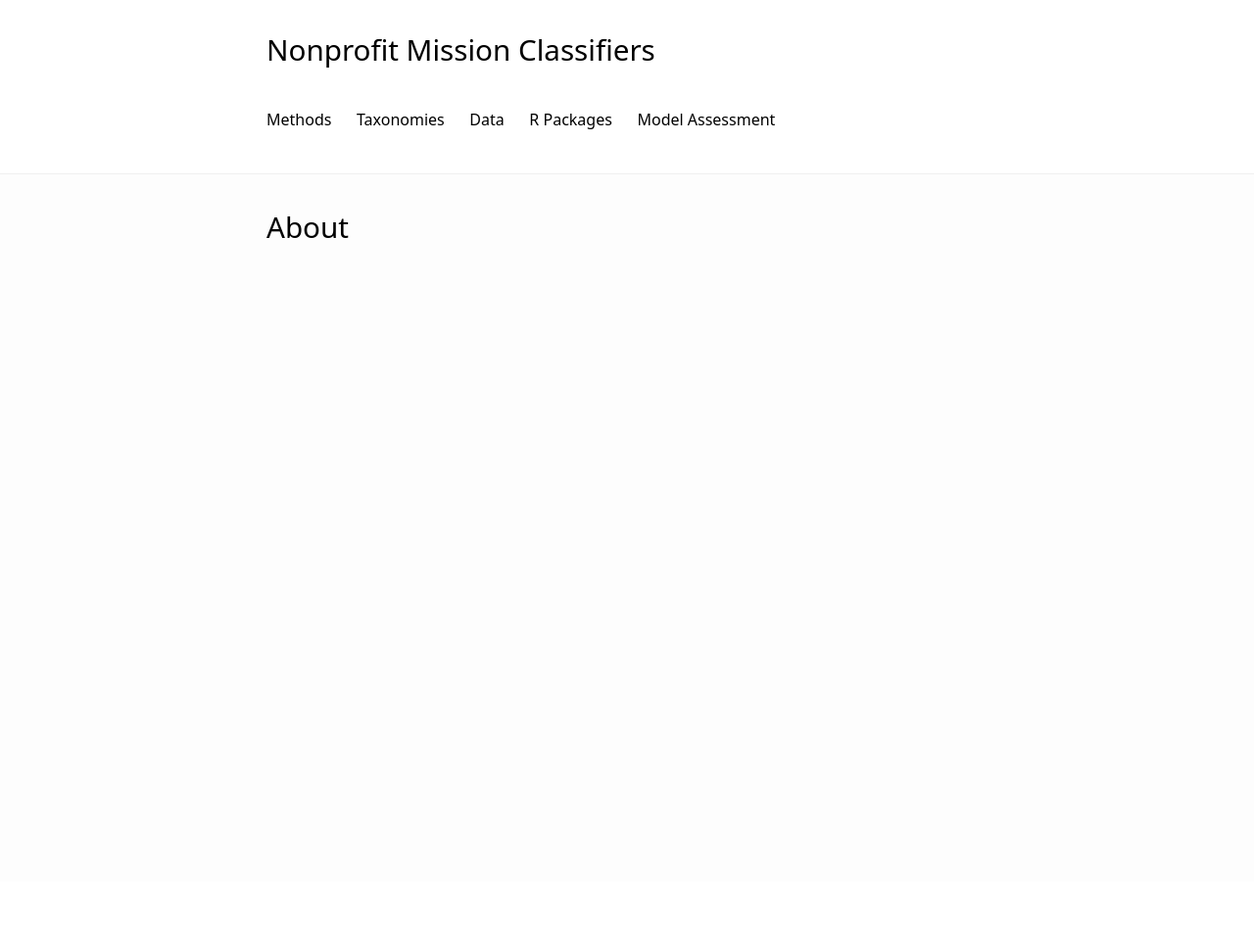
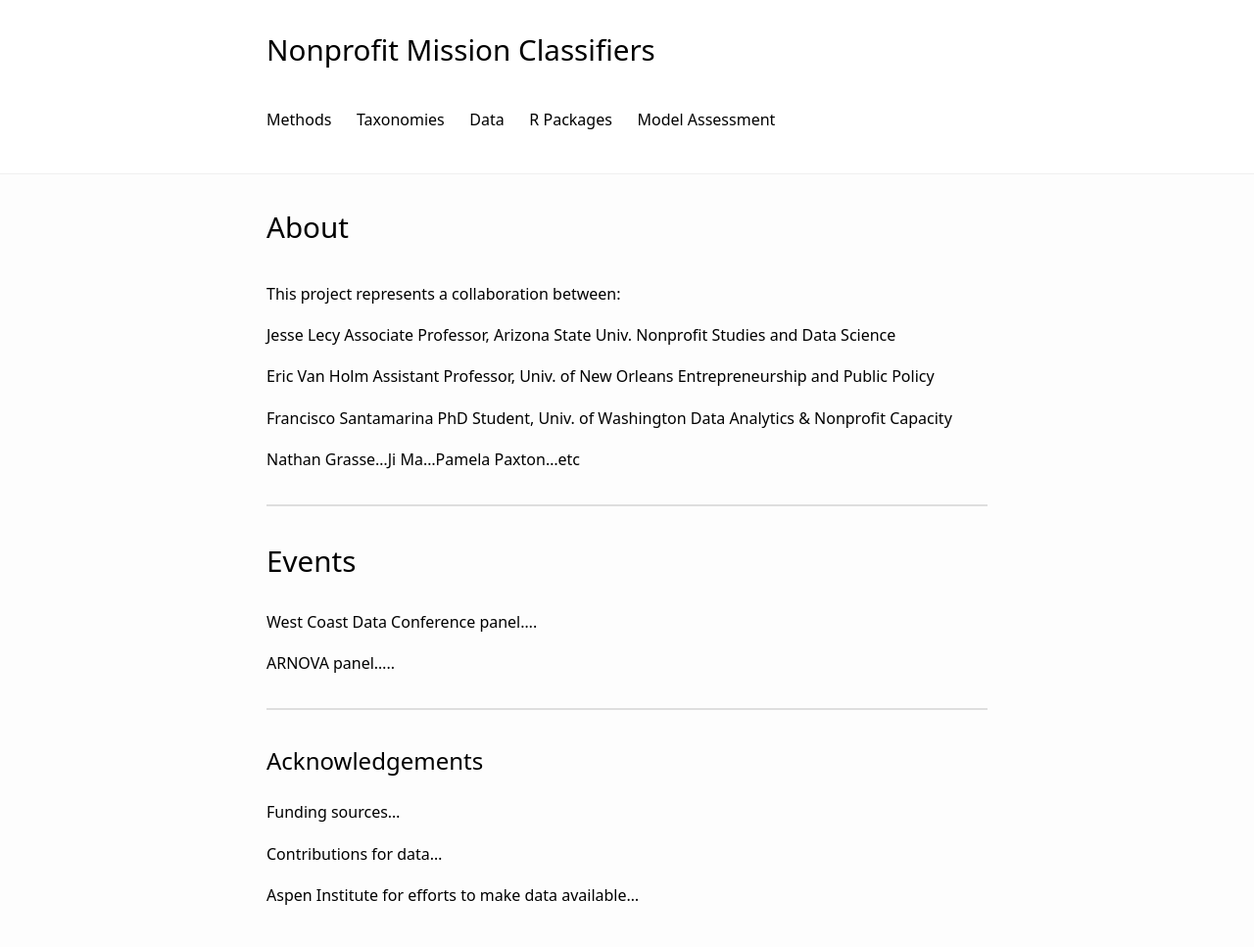
Before and after one commit to Nonprofit-Open-Data-Collective/machine_learning_mission_codes, a Jekyll site: the page built from docs/about.md, in a window 1280 px wide. Shown: the whole page at 98% size. Built offline with Jekyll 4.4.1, drawn with Linux system fonts in a browser that asks for light colours; our own code applies the rules of GitHub Pages for plain Markdown files; before the commit the page ends 900 px from its top, so only the background shows below that.

Commit message:
Update about.md

```diff
--- a/docs/about.md
+++ b/docs/about.md
@@ -1,3 +1,39 @@
 ---
 title: "About"
 ---
+
+This project represents a collaboration between:
+
+Jesse Lecy
+Associate Professor, Arizona State Univ.
+Nonprofit Studies and Data Science
+
+Eric Van Holm
+Assistant Professor, Univ. of New Orleans
+Entrepreneurship and Public Policy
+
+Francisco Santamarina
+PhD Student, Univ. of Washington
+Data Analytics & Nonprofit Capacity
+
+Nathan Grasse...Ji Ma...Pamela Paxton...etc
+
+
+------
+
+# Events
+
+West Coast Data Conference panel....
+
+ARNOVA panel.....
+
+
+-----
+
+## Acknowledgements
+
+Funding sources...
+
+Contributions for data...
+
+Aspen Institute for efforts to make data available...
```
